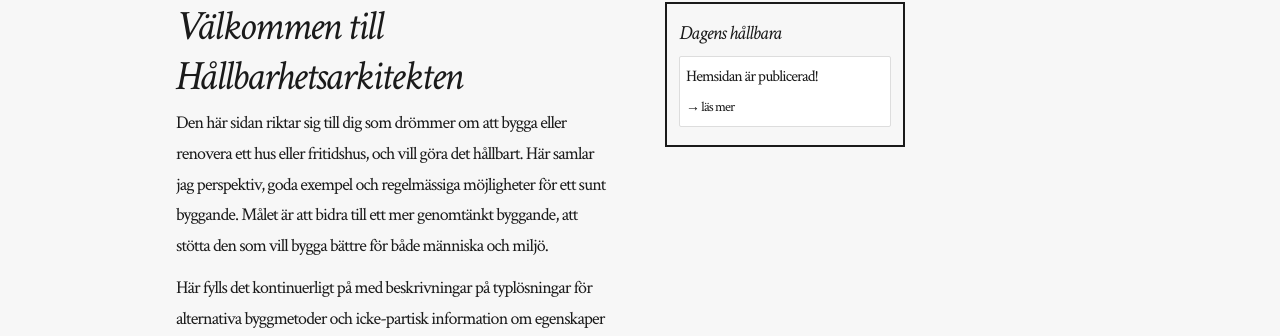
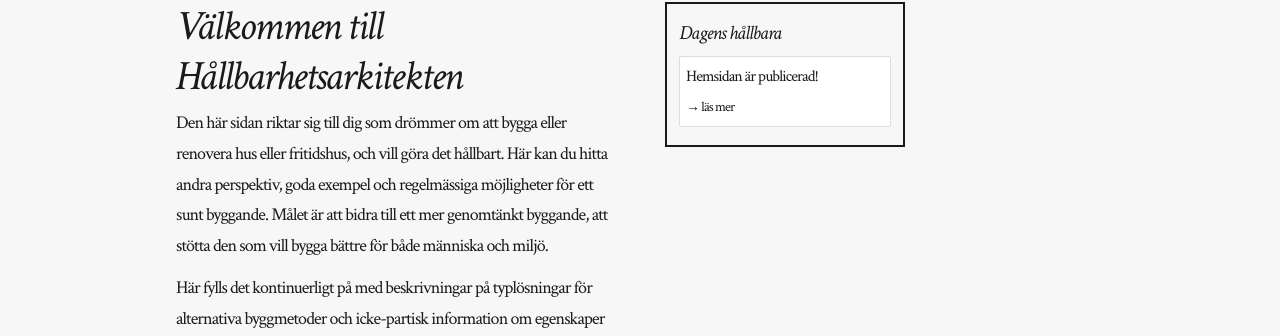
Before and after one commit to rikardv/rikardv.github.io, a Jekyll site: the page built from index.md, in a window 1280 px wide and 900 px high. Shown: the part 132-468 px from the top of the window. Built offline with Jekyll 4.4.1, drawn with Linux system fonts in a browser that asks for light colours.

Commit message:
Update index.md

```diff
--- a/index.md
+++ b/index.md
@@ -3,6 +3,6 @@
 title: Startsida
 ---
 
-Den här sidan riktar sig till dig som drömmer om att bygga eller renovera ett hus eller fritidshus, och vill göra det hållbart. Här samlar jag perspektiv, goda exempel och regelmässiga möjligheter för ett sunt byggande. Målet är att bidra till ett mer genomtänkt byggande, att stötta den som vill bygga bättre för både människa och miljö.
+Den här sidan riktar sig till dig som drömmer om att bygga eller renovera hus eller fritidshus, och vill göra det hållbart. Här kan du hitta andra perspektiv, goda exempel och regelmässiga möjligheter för ett sunt byggande. Målet är att bidra till ett mer genomtänkt byggande, att stötta den som vill bygga bättre för både människa och miljö.
 
 Här fylls det kontinuerligt på med beskrivningar på typlösningar för alternativa byggmetoder och icke-partisk information om egenskaper och risker hos olika byggmaterial. Här ges vägledning och inspiration för hur bostäder kan utformas för att vara miljömässsigt, samhällsmässigt och ekonomisktt mer hållbara än det vedertagna alternativet – oavsett om det handlar om ett befintligt hus, att bygga nytt eller att bygga annorlunda.
```
